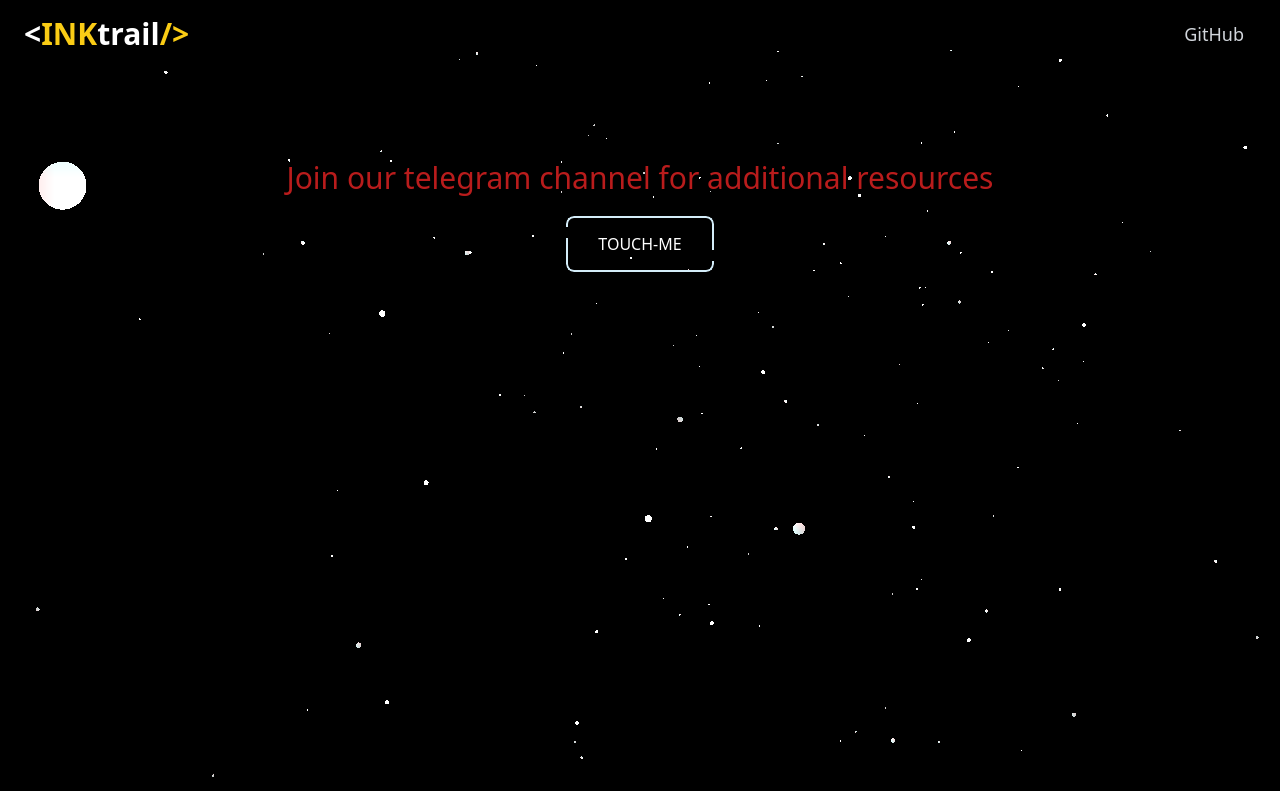
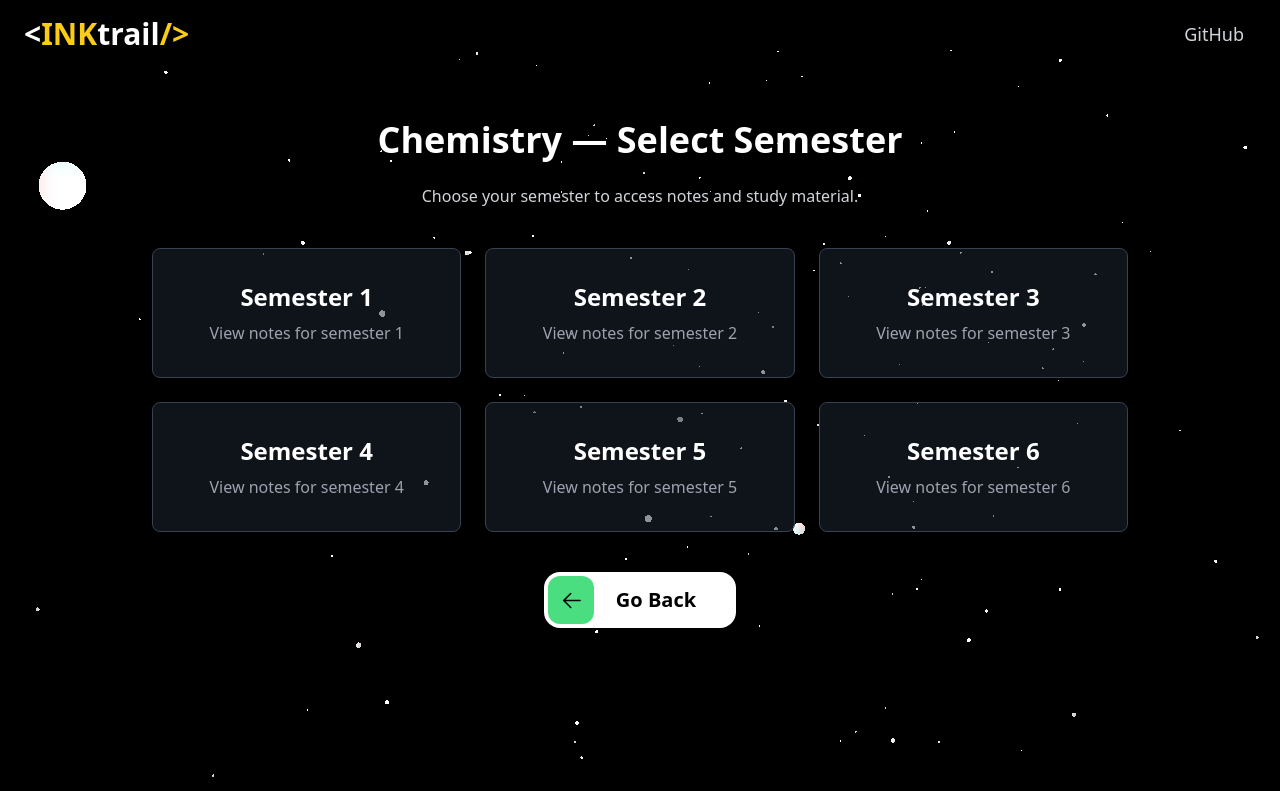
Before and after one commit to RahulDev-ENG/inktrail, a React (Vite) app in the folder Frontend/: page /semester/chemistry in a window 1280 px wide. Shown: the top 791 px of the page. Built offline with nearby package versions, Linux system fonts and the light colour scheme.

Commit message:
Add semester selection between subject and notes

```diff
--- a/Frontend/src/App.jsx
+++ b/Frontend/src/App.jsx
@@ -8,6 +8,7 @@
 import Particles from "./component/Particle.jsx";
 import SubjectNotes from "./component/Subject.jsx";
 import Telegram from "./component/Telegram.jsx";
+import Semester from "./component/Semester.jsx";
 
 function App() {
   const [count, setCount] = useState(0);
@@ -32,7 +33,11 @@
           </div>
           <Routes>
             <Route path="/" element={<Manager />} />
-            <Route path="/subject/:subject" element={<SubjectNotes />} />
+            <Route path="/semester/:subject" element={<Semester />} />
+            <Route
+              path="/subject/:subject/:semester"
+              element={<SubjectNotes />}
+            />
           </Routes>
           <Telegram />
         </div>
--- a/Frontend/src/component/Manager.jsx
+++ b/Frontend/src/component/Manager.jsx
@@ -14,10 +14,10 @@
         Welcome to INktrail
       </h1>
       <p className=" mb-8 text-base text-justify md:text-lg">
-        InkTrail collects public academic resources for quick offline reference.
-        Browse by semester, search resource titles, and filter content —
-        everything runs in your browser. (Gauhati University / Affiliated
-        college's )
+        InkTrail is a public academic resource website that allows students to
+        browse study notes by subject and semester. It offers fast,
+        browser-based access to educational materials for university and college
+        coursework. —   (Gauhati University / Affiliated college's )
       </p>
       <h1 className="text-2xl font-semibold mb-8 mt-8">Major Subjects</h1>
 
@@ -25,7 +25,7 @@
         {subjects.map((sub) => (
           <Link
             key={sub.slug}
-            to={`/subject/${sub.slug}`}
+            to={`/semester/${sub.slug}`}
             className="bg-gray-800 bg-opacity-50 rounded-lg p-8 border  border-gray-700 hover:border-blue-400
                        hover:bg-opacity-70 transition duration-300"
           >
--- /dev/null
+++ b/Frontend/src/component/Semester.jsx
@@ -0,0 +1,62 @@
+import { Link, useParams } from "react-router-dom";
+import { useNavigate } from "react-router-dom";
+// import Subject from "./Subject";
+
+export default function Semester() {
+  const { subject } = useParams(); // this is the slug (physics, chemistry, etc.)
+  const navigate = useNavigate();
+  const semesters = [1, 2, 3, 4, 5, 6];
+
+  return (
+    <div className="relative z-10 pt-20 max-w-5xl mx-auto px-6 py-10 text-white">
+      <h1 className="text-3xl md:text-4xl text-center font-semibold mb-6 capitalize">
+        {subject} — Select Semester
+      </h1>
+
+      <p className="text-gray-300 text-center mb-10">
+        Choose your semester to access notes and study material.
+      </p>
+
+      <div className="grid grid-cols-1 sm:grid-cols-2 md:grid-cols-3 gap-6">
+        {semesters.map((sem) => (
+          <Link
+            key={sem}
+            to={`/subject/${subject}/${sem}`}
+            className="bg-gray-800 bg-opacity-50 rounded-lg p-8 border border-gray-700
+                       hover:border-blue-400 hover:bg-opacity-70
+                       transition duration-300 text-center"
+          >
+            <h2 className="text-2xl font-semibold mb-2">Semester {sem}</h2>
+            <p className="text-gray-400">View notes for semester {sem}</p>
+          </Link>
+        ))}
+      </div>
+      <div className="flex justify-center mt-10">
+        <button
+          onClick={() => navigate("/")}
+          type="button"
+          className="bg-white text-center w-48 rounded-2xl h-14 relative text-black text-xl font-semibold border-4 border-white group"
+        >
+          <div className="bg-green-400 rounded-xl h-12 w-1/4 grid place-items-center absolute left-0 top-0 group-hover:w-full z-10 duration-500">
+            <svg
+              width="25px"
+              height="25px"
+              viewBox="0 0 1024 1024"
+              xmlns="http://www.w3.org/2000/svg"
+            >
+              <path
+                fill="#000000"
+                d="M224 480h640a32 32 0 1 1 0 64H224a32 32 0 0 1 0-64z"
+              />
+              <path
+                fill="#000000"
+                d="m237.248 512 265.408 265.344a32 32 0 0 1-45.312 45.312l-288-288a32 32 0 0 1 0-45.312l288-288a32 32 0 1 1 45.312 45.312L237.248 512z"
+              />
+            </svg>
+          </div>
+          <p className="translate-x-4">Go Back</p>
+        </button>
+      </div>
+    </div>
+  );
+}
--- a/Frontend/src/component/Subject.jsx
+++ b/Frontend/src/component/Subject.jsx
@@ -3,7 +3,7 @@
 import { useNavigate } from "react-router-dom";
 
 export default function Subject() {
-  const { subject } = useParams(); // physics | chemistry | maths
+  const { subject, semester } = useParams(); // physics | chemistry | maths
   const [notes, setNotes] = useState([]);
   const [loading, setLoading] = useState(true);
   const API = import.meta.env.VITE_API_URL;
@@ -12,7 +12,7 @@
   useEffect(() => {
     setLoading(true);
 
-    fetch(`${API}/api/notes?subject=${subject}`)
+    fetch(`${API}/api/notes?subject=${subject}&semester=${semester}`)
       .then((res) => res.json())
       .then((data) => {
         setNotes(data);
@@ -60,7 +60,7 @@
         ))}
         <div className="flex justify-center mt-10">
           <button
-            onClick={() => navigate("/")}
+            onClick={() => navigate("/Semester/" + subject)}
             type="button"
             className="bg-white text-center w-48 rounded-2xl h-14 relative text-black text-xl font-semibold border-4 border-white group"
           >
```
